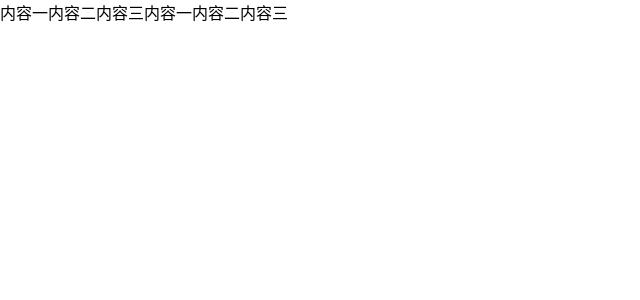
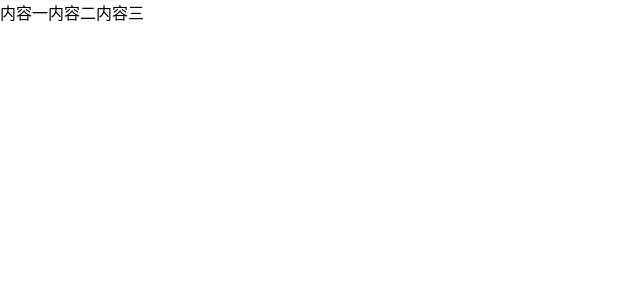
Before and after one commit to wantao9191/Want-UI, a Vue app: page / in a window 1280 px wide. Shown: the top 300 px of the page, without its empty margins (0-640 px from the left). Built offline with nearby package versions, Linux system fonts and the light colour scheme.

Commit message:
'tabsdisabled逻辑处理'

```diff
--- a/src/App.tsx
+++ b/src/App.tsx
@@ -7,7 +7,7 @@ export const App = defineComponent({
             const toastAction = Toast({ text: '一个toast！' })
             toastAction.show()
         }
-        const activeName: { value?: number | string } = ref('1')
+        const activeName: { value?: number | string } = ref('3')
         return () => (
             <div>
                 <want-tabs value={activeName.value} onUpdate:value={(e: string | number) => activeName.value = e}>
@@ -15,11 +15,11 @@ export const App = defineComponent({
                     <want-tabs-pane label='选项二' name='2'>内容二</want-tabs-pane>
                     <want-tabs-pane label='选项三' name='3' disabled>内容三</want-tabs-pane>
                 </want-tabs>
-                <want-tabs value={activeName.value} onUpdate:value={(e: string | number) => activeName.value = e}>
+                {/* <want-tabs value={activeName.value} onUpdate:value={(e: string | number) => activeName.value = e}>
                     <want-tabs-pane name='1' v-slots={{ label: () => <>slot 选项一</> }}>内容一</want-tabs-pane>
                     <want-tabs-pane label='选项二' name='2'>内容二</want-tabs-pane>
                     <want-tabs-pane label='选项三' name='3'>内容三</want-tabs-pane>
-                </want-tabs>
+                </want-tabs> */}
             </div>
         )
     }
--- a/src/libs/Tabs/tabs.module.scss
+++ b/src/libs/Tabs/tabs.module.scss
@@ -10,9 +10,10 @@
 
             .label {
                 font-size: 14px;
-
-                &.active {
-                    color: $primary;
+                &:not(.label-disabled) {
+                    &.active {
+                        color: $primary;
+                    }
                 }
 
                 &.label-disabled {
--- a/src/libs/Tabs/tabs.tsx
+++ b/src/libs/Tabs/tabs.tsx
@@ -7,10 +7,9 @@ export const Tabs = defineComponent({
     setup(props, { slots, emit }) {
         const labelWrap = ref('')
         const activeStyle = computed(() => {
-            const index = slots.default?.().findIndex(s => {
-                return s.props?.name === props.value
-            })
+            const index = slots.default?.().findIndex(s => s.props?.name === props.value)
             const activeNode = labelWrap.value && labelWrap.value.querySelectorAll('.label')[index]
+            if(String(activeNode.className).includes('label-disabled') )return {height:'0px'}
             const { left, width } = activeNode && activeNode.getBoundingClientRect()
             return { width: width + 'px', left: left + 'px' }
         })
@@ -27,7 +26,7 @@ export const Tabs = defineComponent({
                             return <div class={t['label-wrap']} onClick={() => tabClick(l.props)} >
                                 <div class={[
                                     l.props.name === props.value ? [t.active, 'active'] : '',
-                                    l.props.disabled ? t['label-disabled'] : '',
+                                    l.props.disabled ? [t['label-disabled'],'label-disabled'] : '',
                                     t['label'],
                                     'label']} >{l.children.label?.()??l.props.label}</div>
                             </div>
```
